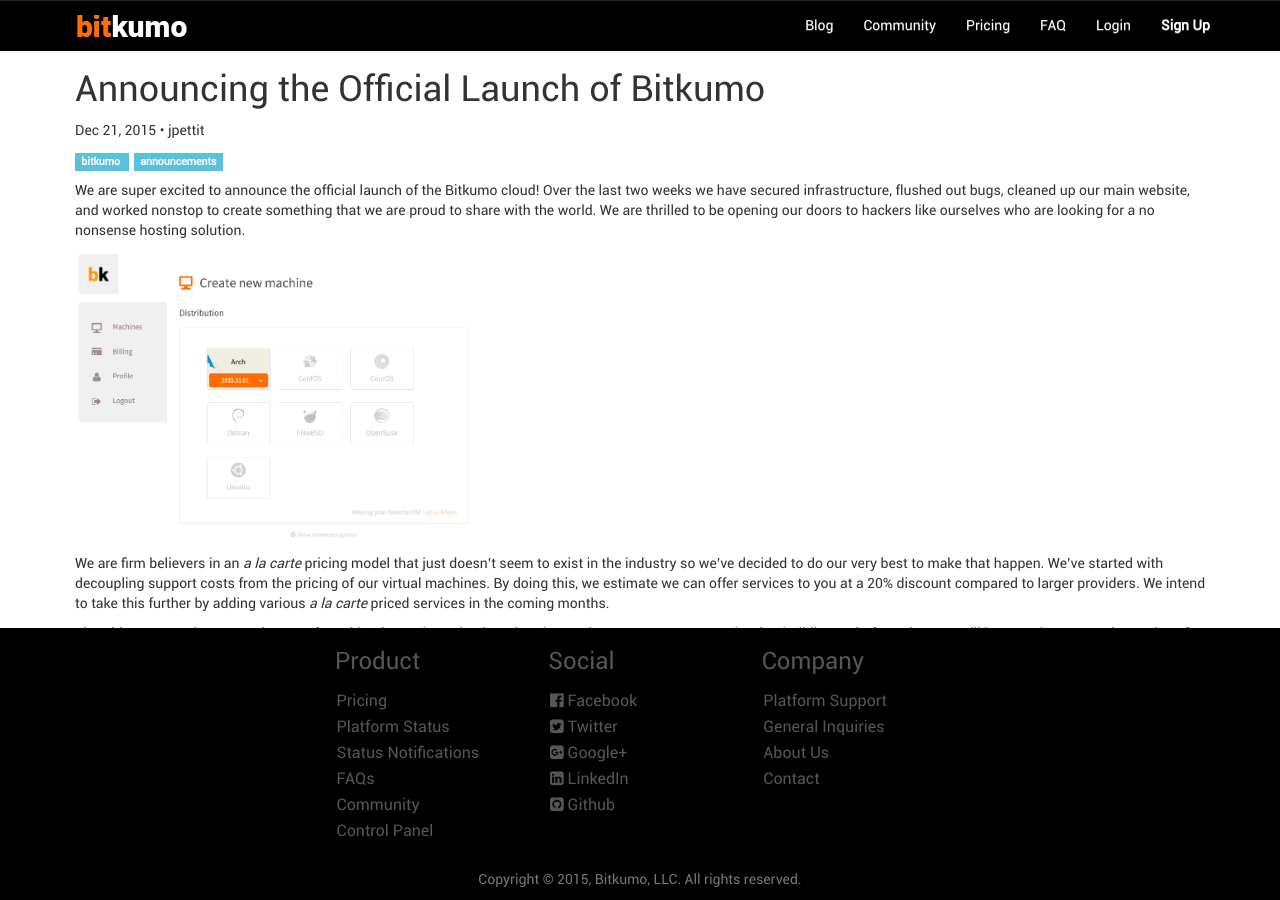
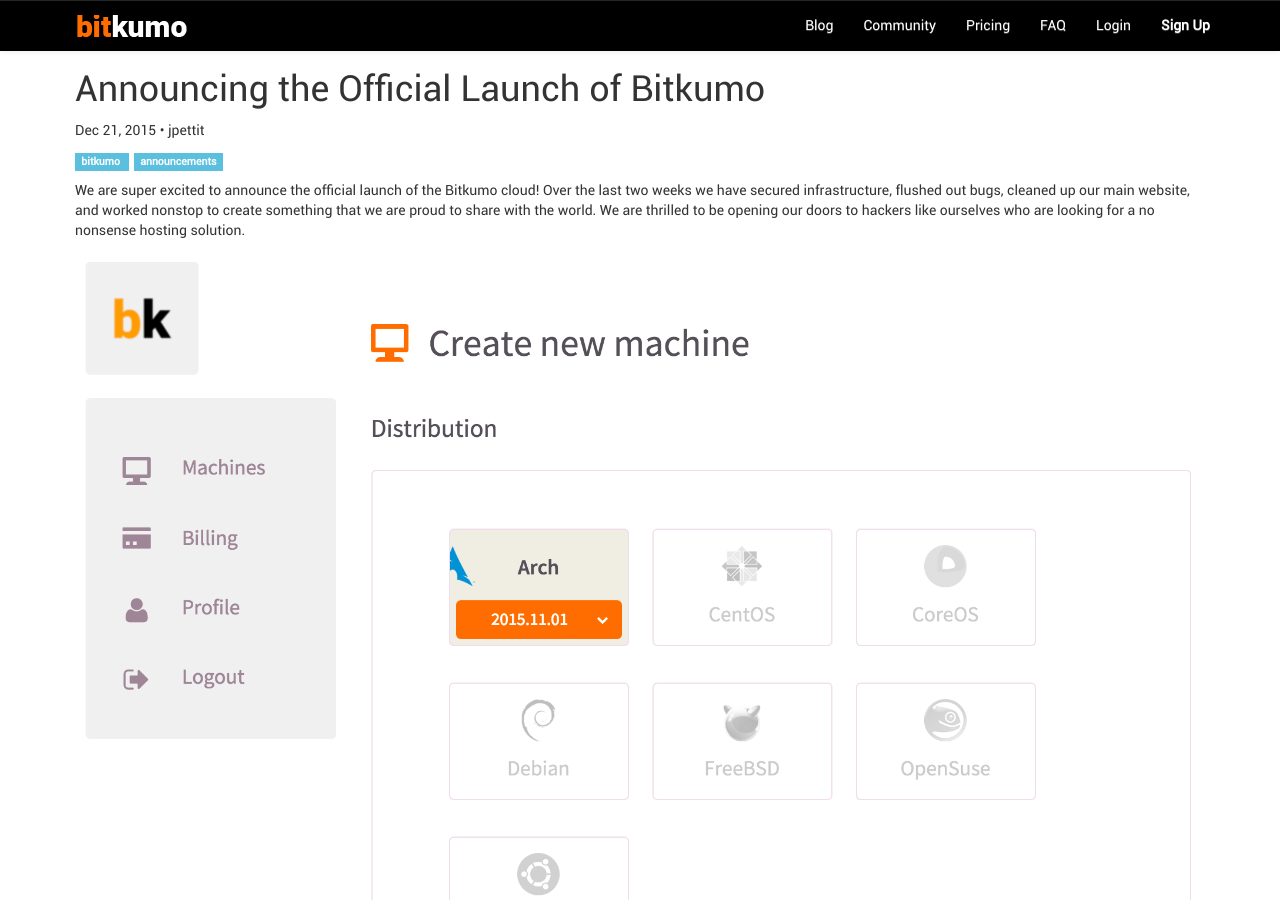
Before and after one commit to silverp1/bitkumo-website, a Jekyll site: the page built from blog/_posts/2015-12-21-announcing-the-launch-of-bitkumo.md, in a window 1280 px wide and 900 px high. Built offline with Jekyll 4.4.1, drawn with Linux system fonts in a browser that asks for light colours; nearby versions of some CDN libraries; comment, search, counter and statistics services are not loaded.

Commit message:
Add Responsive Image

```diff
--- a/blog/_posts/2015-12-21-announcing-the-launch-of-bitkumo.md
+++ b/blog/_posts/2015-12-21-announcing-the-launch-of-bitkumo.md
@@ -11,7 +11,7 @@
 
 We are super excited to announce the official launch of the Bitkumo cloud! Over the last two weeks we have secured infrastructure, flushed out bugs, cleaned up our main website, and worked nonstop to create something that we are proud to share with the world. We are thrilled to be opening our doors to hackers like ourselves who are looking for a no nonsense hosting solution.
 
-<img src="/images/blog/bitkumo-launcher.png" alt="Bitkumo Launcher" width="400px">
+<img class="img-responsive" src="/images/blog/bitkumo-launcher.png" alt="Bitkumo Launcher">
 
 We are firm believers in an _a la carte_ pricing model that just doesn't seem to exist in the industry so we've decided to do our very best to make that happen. We've started with decoupling support costs from the pricing of our virtual machines. By doing this, we estimate we can offer services to you at a 20% discount compared to larger providers. We intend to take this further by adding various _a la carte_ priced services in the coming months.
 
```
